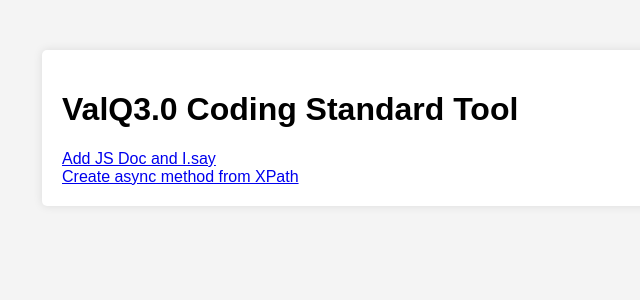
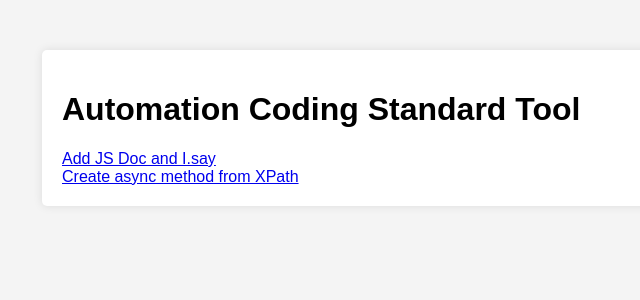
Before and after one commit to prabha-lumel/ValQ3.0-CodeTool, a React (Create React App) app in the folder code-tool/: page / in a window 1280 px wide. Shown: the top 300 px of the page, without its empty margins (278-918 px from the left). Built offline with nearby package versions, Linux system fonts and the light colour scheme.

Commit message:
Update Home.js

```diff
--- a/code-tool/src/pages/Home.js
+++ b/code-tool/src/pages/Home.js
@@ -3,7 +3,7 @@ import { Link } from 'react-router-dom';
 export default function Home() {
   return (
     <div className="container">
-      <h1>ValQ3.0 Coding Standard Tool</h1>
+      <h1>Automation Coding Standard Tool</h1>
       <div>
         <Link to="/guidance" className="cta-button">Add JS Doc and I.say</Link>
       </div>
```
